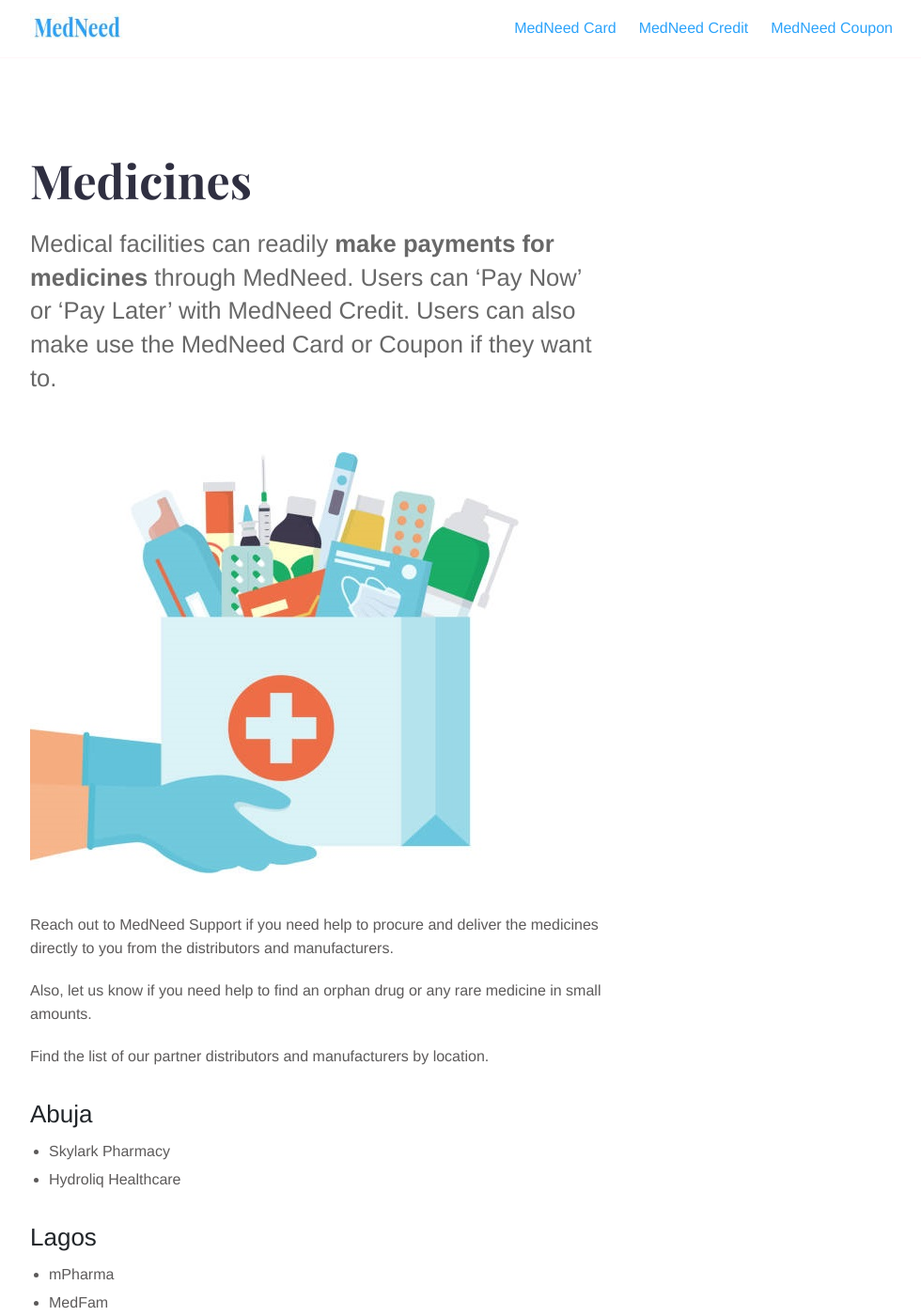
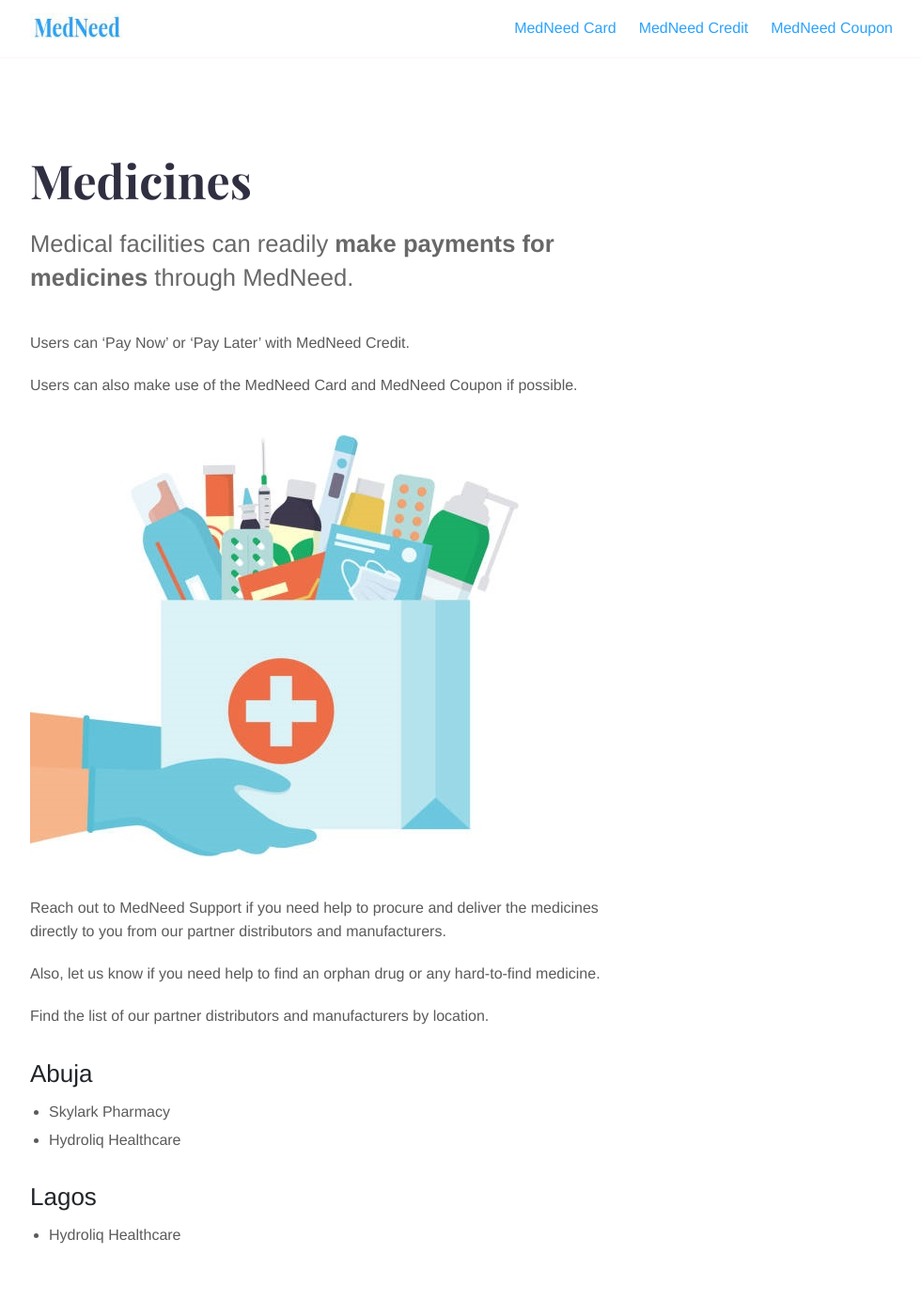
Before and after one commit to Iraneus/betamedneed, a Jekyll site: the page built from _services/medicines.md, in a window 1280 px wide and 1400 px high. Shown: the whole window at 94% size, without its empty margins (143-1123 px from the left). Built offline with Jekyll 4.4.1, drawn with Linux system fonts in a browser that asks for light colours.

Commit message:
commit after major grammar editing

```diff
--- a/_services/medicines.md
+++ b/_services/medicines.md
@@ -6,13 +6,17 @@
 layout: service
 ---
 
-Medical facilities can readily **make payments for medicines** through MedNeed. Users can ‘Pay Now' or 'Pay Later’ with MedNeed Credit. Users can also make use the MedNeed Card or Coupon if they want to.
+Medical facilities can readily **make payments for medicines** through MedNeed.
+
+Users can ‘Pay Now' or 'Pay Later’ with MedNeed Credit.
+
+Users can also make use of the MedNeed Card and MedNeed Coupon if possible.
 
 ![Some medicines](/images/illustrations/hand-drugs.jpg)
 
-Reach out to MedNeed Support if you need help to procure and deliver the medicines directly to you from the distributors and manufacturers.
+Reach out to MedNeed Support if you need help to procure and deliver the medicines directly to you from our partner distributors and manufacturers.
 
-Also, let us know if you need help to find an orphan drug or any rare medicine in small amounts.
+Also, let us know if you need help to find an orphan drug or any hard-to-find medicine.
 
 Find the list of our partner distributors and manufacturers by location.
 
@@ -24,6 +28,4 @@
 
 ## Lagos
 
-- mPharma
-- MedFam
-- DrugStoc
+- Hydroliq Healthcare
```
Also changed, not shown: _services/credit.md (+3 -5 lines), _services/equipment.md (+8 -5 lines).
